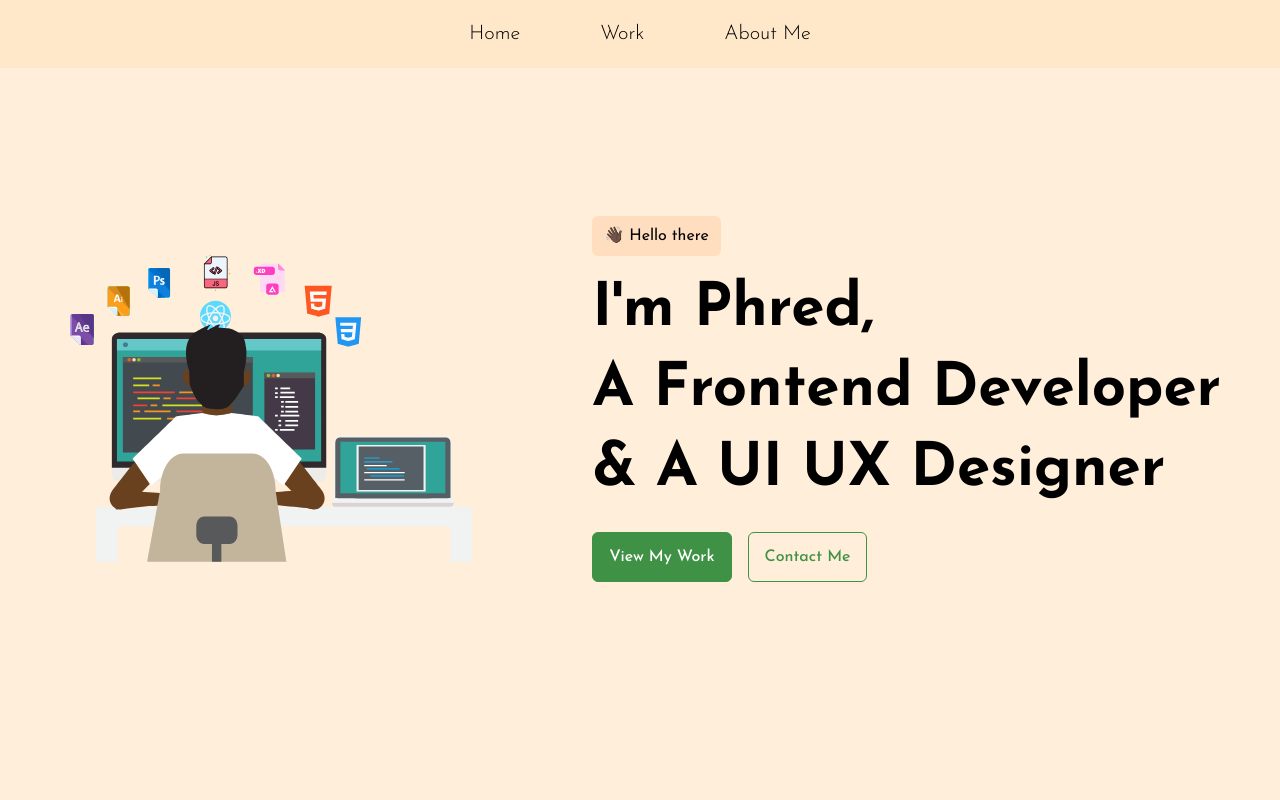
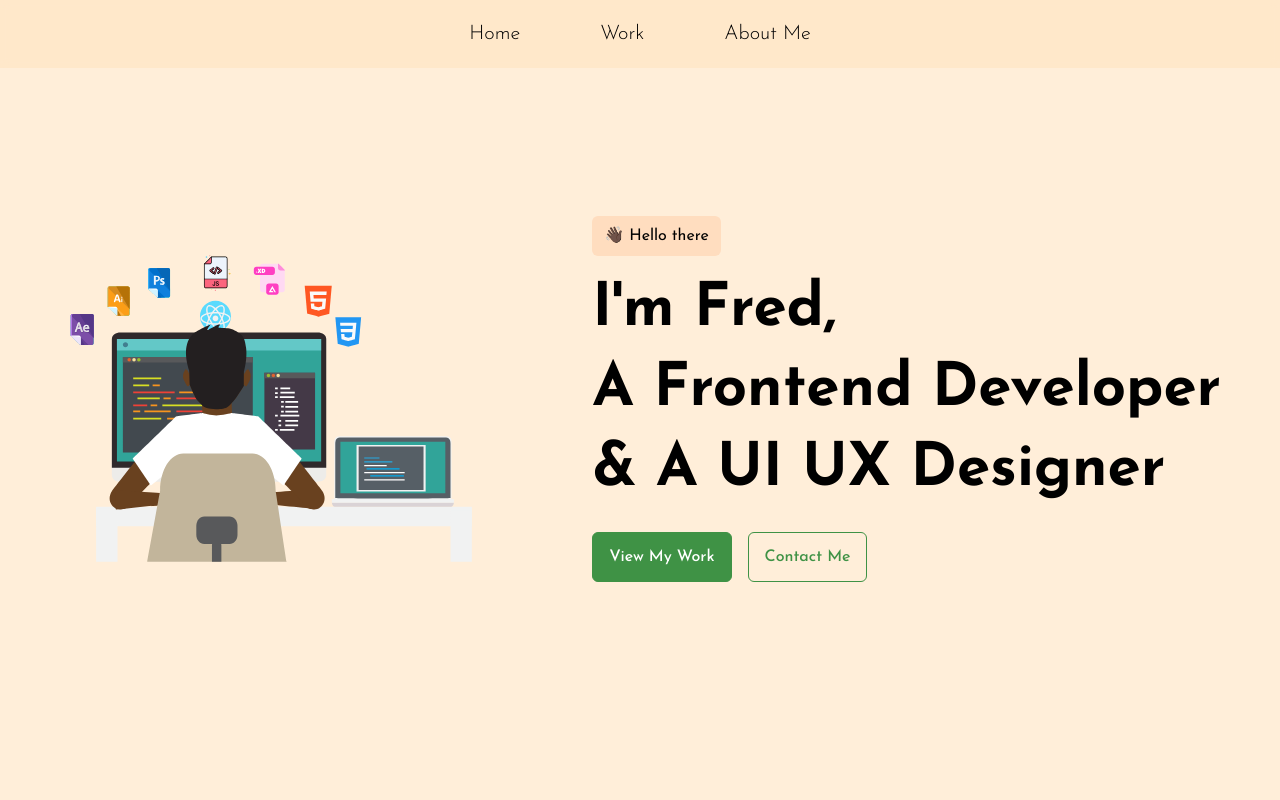
Before and after one commit to phwed/fred-portfolio, a React (Create React App) app: page / in a window 1280 px wide. Shown: the top 800 px of the page. Built offline with nearby package versions, Linux system fonts and the light colour scheme.

Commit message:
phred to fred

```diff
--- a/src/sections/Home.js
+++ b/src/sections/Home.js
@@ -21,7 +21,7 @@ const Home = (props) => {
             </div>
             <div className="mt-8">
               <h1 className="text-3xl md:text-4xl lg:text-6xl font-bold mb-5">
-                I'm Phred,
+                I'm Fred,
               </h1>
               <h1 className="text-3xl md:text-4xl lg:text-6xl  font-bold mb-5">
                 A Frontend Developer
@@ -37,7 +37,7 @@ const Home = (props) => {
               <a
                 href={`mailto:${"apps.fred.adu@gmail.com"}?subject=${
                   encodeURIComponent("Request For Service") || ""
-                }&body=${encodeURIComponent("Hi Phred,") || ""}`}
+                }&body=${encodeURIComponent("Hi Fred,") || ""}`}
               >
                 <Button label="Contact Me" className="p-button-outlined" />
               </a>
```
